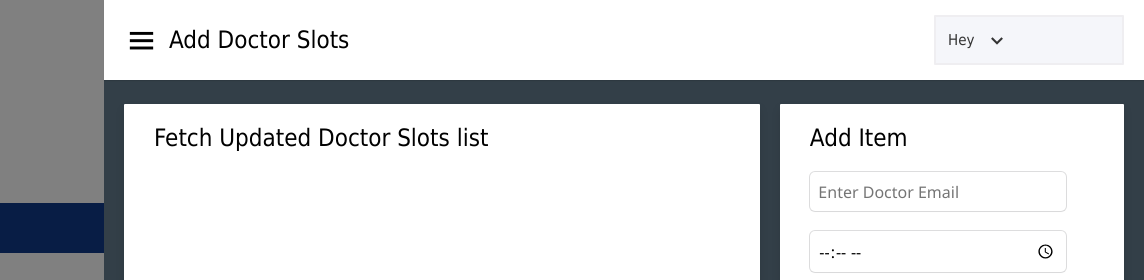
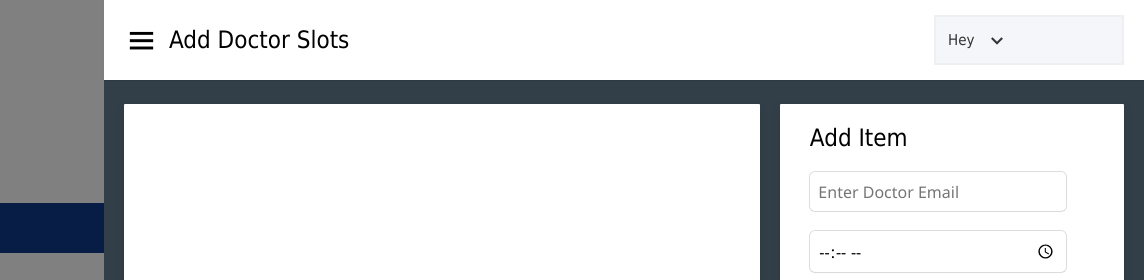
Before and after one commit to Lokendra-debug/Heal-Hub, a plain HTML site: page Frontend/views/admin_slotAdd.html in a window 1280 px wide. Shown: the top 280 px of the page, 136-1280 px from the left. Drawn offline with nearby package versions, Linux system fonts and the light colour scheme.

Commit message:
admin page  completed

```diff
--- a/Frontend/views/admin_slotAdd.html
+++ b/Frontend/views/admin_slotAdd.html
@@ -68,7 +68,8 @@
 
             <div class="sales-boxes">
                 <div class="recent-sales box">
-                    <div class="title">Fetch Updated Doctor Slots list</div>
+                    <div class="title"></div>
+                    <!-- <div class="title">Fetch Updated Doctor Slots list</div> -->
                     <div class="sales-details">
                         <!-- Fetch Updated Data -->
 
```
